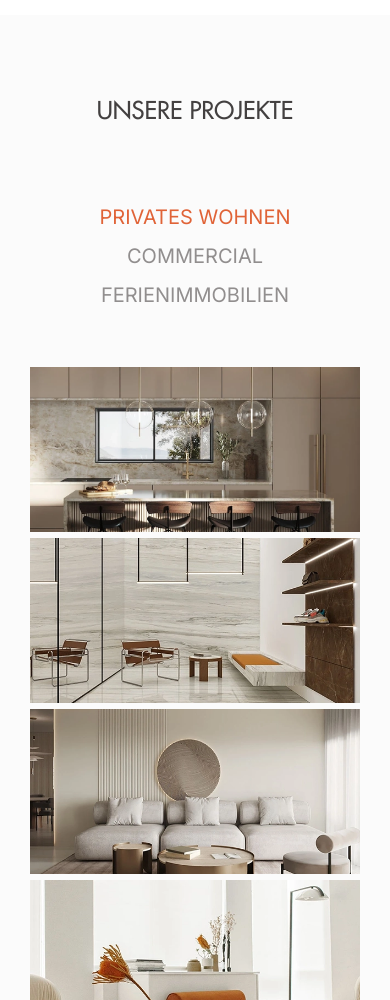
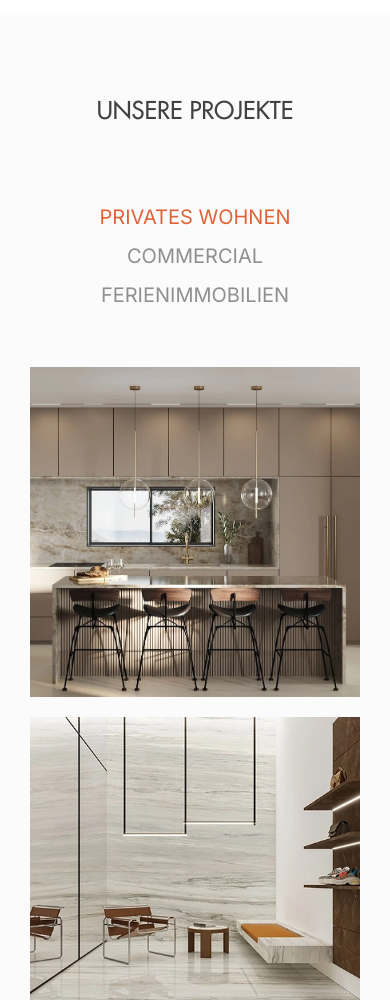
Before and after one commit to InnaBell/SAE_lessons, a plain HTML site: page id_studio_projekt/projects.html in a window 390 px wide. Shown: the part 100-1100 px from the top of the page. Drawn offline with Linux system fonts and the light colour scheme.

Commit message:
Add files via upload

```diff
--- a/id_studio_projekt/css/style.css
+++ b/id_studio_projekt/css/style.css
@@ -1343,9 +1343,14 @@ h2 {
 		gap: .9375rem;
 	}
 
+	.projects__gallery {
+		gap: 1.875rem;
+	}
+
 	.projects__gallery-block {
 		display: flex;
 		flex-direction: column;
+		gap: 1.875rem;
 	}
 
 	.gallery__item {
@@ -1524,4 +1529,27 @@ h2 {
 	.head__body h2 {
 		margin-bottom: 0;
 	}
-}
+
+	.projects__gallery {
+		gap: 1.25rem;
+	}
+
+	.projects__gallery-block {
+		gap: 1.25rem;
+	}
+
+	.gallery__item {
+		aspect-ratio: 1/1;
+	}
+}
+
+@media (any-hover:none) {
+
+	.services__text {
+		flex: 0 1 100%;
+	}
+
+	.services__image {
+		flex: 0 1 0px;
+	}
+}
```
